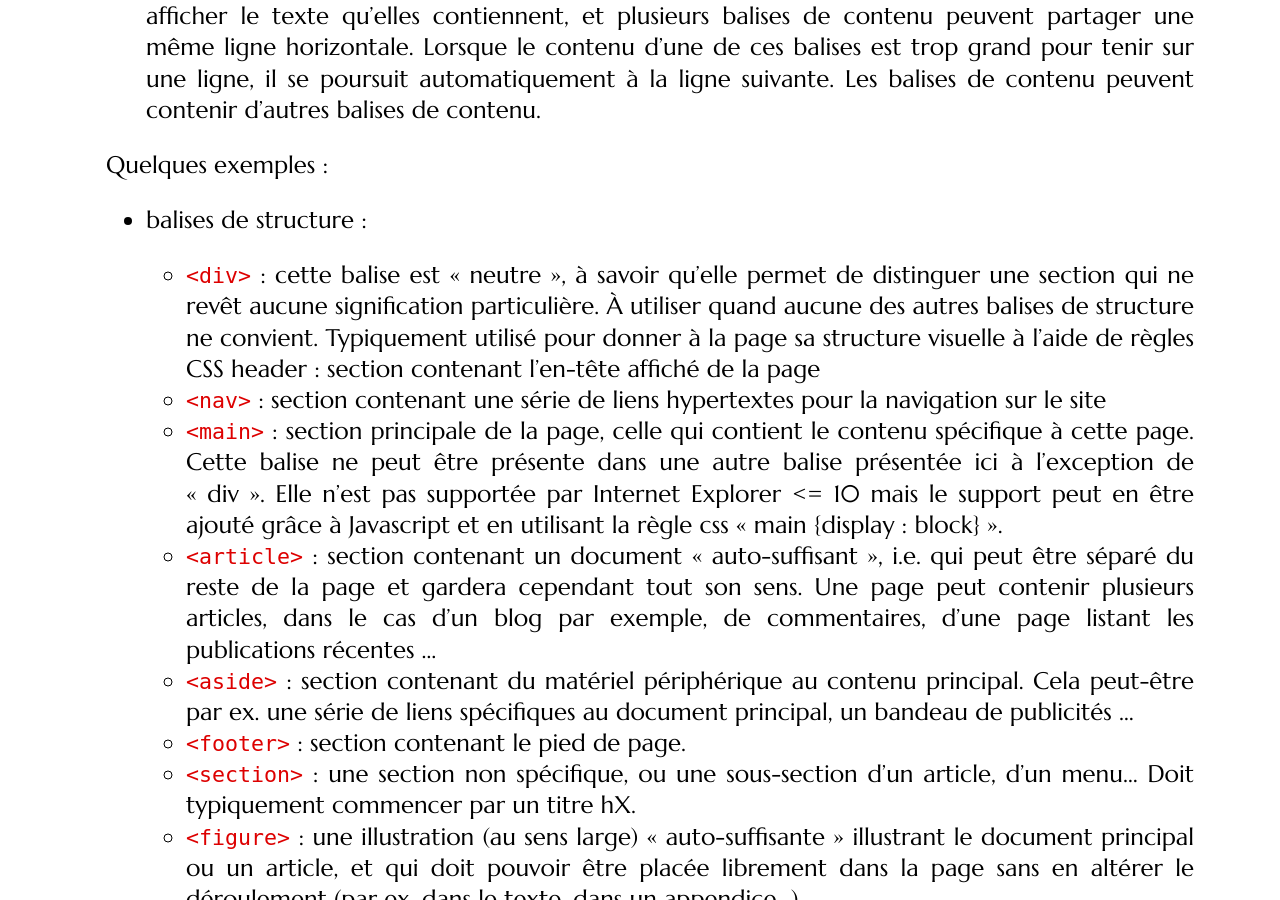
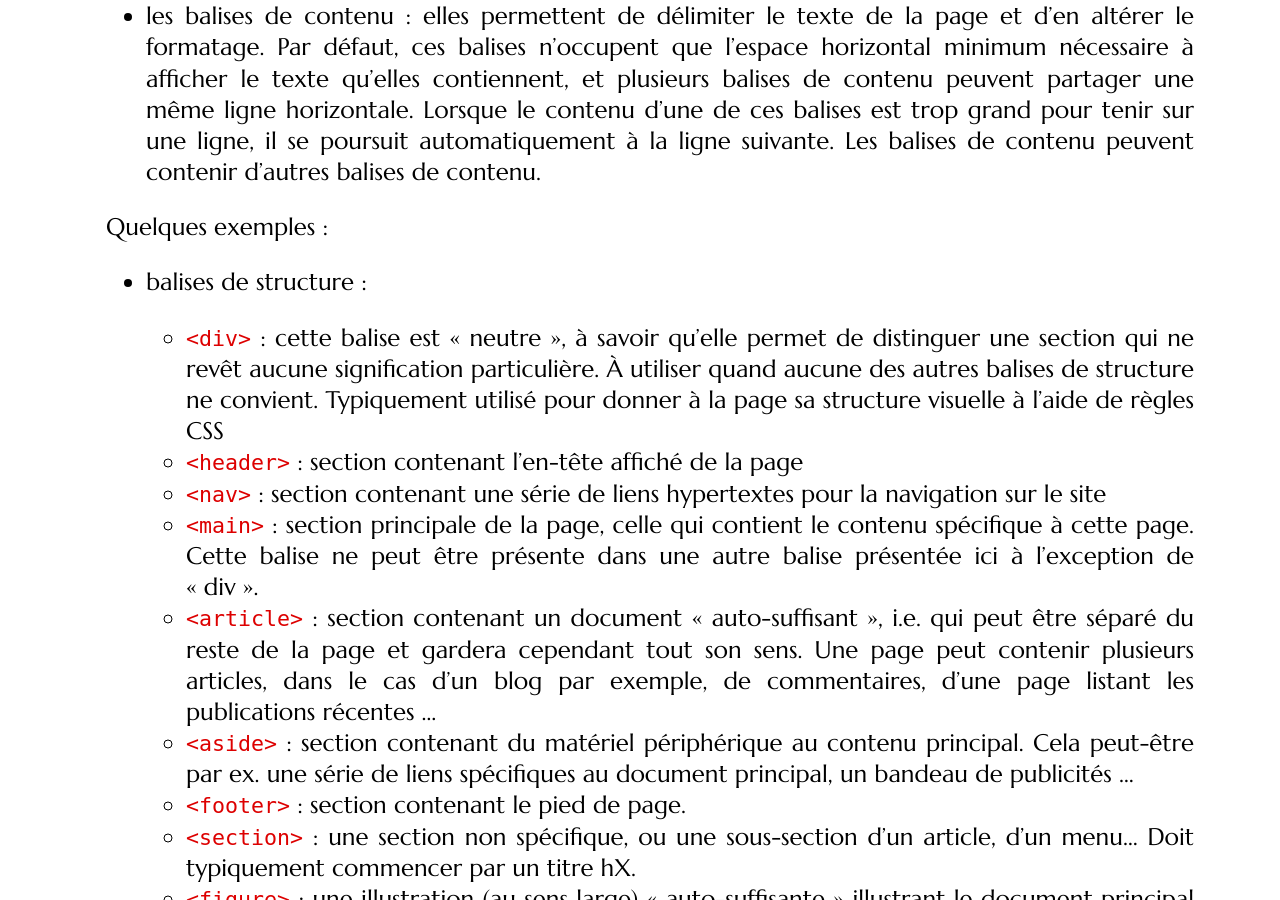
Before and after one commit to romainlebreton/R1.02-DeveloppementInterfacesWeb, a Jekyll site: the page built from tutorials/tutorial2.md, in a window 1280 px wide and 900 px high, scrolled down 603 px. Built offline with Jekyll 4.4.1, drawn with Linux system fonts in a browser that asks for light colours; some web fonts are replaced; comment, search, counter and statistics services are not loaded; some of the changed text lies outside the part shown.

Commit message:
small fixes

```diff
--- a/tutorials/tutorial2.md
+++ b/tutorials/tutorial2.md
@@ -35,15 +35,16 @@
    * `<div>` : cette balise est « neutre », à savoir qu'elle permet de distinguer
 une section qui ne revêt aucune signification particulière. À utiliser quand
 aucune des autres balises de structure ne convient. Typiquement utilisé pour
-donner à la page sa structure visuelle à l'aide de règles CSS header : section
-contenant l'en-tête affiché de la page
+donner à la page sa structure visuelle à l'aide de règles CSS
+   * `<header>` : section contenant l'en-tête affiché de la page
    * `<nav>` : section contenant une série de liens hypertextes pour la navigation
      sur le site
    * `<main>` : section principale de la page, celle qui contient le contenu
      spécifique à cette page. Cette balise ne peut être présente dans une autre
-     balise présentée ici à l'exception de « div ». Elle n'est pas supportée par
-     Internet Explorer <= 10 mais le support peut en être ajouté grâce à
-     Javascript et en utilisant la règle css « main {display : block} ».
+     balise présentée ici à l'exception de « div ».
+     <!-- Elle n'est pas supportée par Internet Explorer <= 10 mais le support peut -->
+     <!-- en être ajouté grâce à Javascript et en utilisant la règle css « main -->
+     <!-- {display : block} ». -->
    * `<article>` : section contenant un document « auto-suffisant », i.e. qui peut
      être séparé du reste de la page et gardera cependant tout son sens. Une
      page peut contenir plusieurs articles, dans le cas d'un blog par exemple,
@@ -76,20 +77,27 @@
 
 ## Structuration de la page
 
-Vous allez d'abord structurer logiquement le contenu du site à l'aide des balises de structure.
+Vous allez d'abord structurer logiquement le contenu du site à l'aide des
+balises de structure.
 
-1. Ajouter une balise `<header>`. Son contenu sera la citation du TD1 et une barre de navigation `<nav>`,
-2. Ajouter une balise `<main>` et une balise `<article>` et `<aside>`, mettre l'ancien contenu de la page dans `<article>` sauf les deux dernières sections. Celles-ci ("Les sites amis" et "Le Top 10 des derniers facts proposés") sont à mettre dans `<aside>`,
+1. Ajouter une balise `<header>`. Son contenu sera la citation du TD1 et une
+   barre de navigation `<nav>`,
+2. Ajouter une balise `<main>` et une balise `<article>` et `<aside>`, mettre
+   l'ancien contenu de la page dans `<article>` sauf les deux dernières
+   sections. Celles-ci ("Les sites amis" et "Le Top 10 des derniers facts
+   proposés") sont à mettre dans `<aside>`,
 3. Ajouter une balise `<footer>` qui contient le lien vers le retour au début du site.
-4. Ajouter dans la balise `<nav>` deux liens dans une structure de liste contenant :
-Un lien nommé "Accueil" qui pointe sur la page courante ("./index.html") et un nommé "Contact" qui pointe vers une page contact.html
-5. Construire cette page contact.html au même niveau que index.html. Y ajouter l'adresse avec la balise `<adress>`
-Contenant  :
+4. Ajouter dans la balise `<nav>` deux liens dans une structure de liste
+contenant : Un lien nommé "Accueil" qui pointe sur la page courante
+("./index.html") et un nommé "Contact" qui pointe vers une page contact.html
+5. Construire cette page contact.html au même niveau que index.html. Y ajouter
+l'adresse avec la balise `<adress>` contenant :
  * Email chuckn@caramail.com
  * IUT de Montpellier Sète
  * 99 avenue d'Occitanie
  * 34296 Montpellier Cedex 5
- Ainsi que l'image contanct.jpg pour bien illustrer que nous sommes à l'écoute.
+
+   Ainsi que l'image contanct.jpg pour bien illustrer que nous sommes à l'écoute.
 
 À ce point, le travail de division du site n'a pas encore de résultat visuel
 marquant. C'est avant tout un travail de structuration logique qui permet au
```
Also changed, not shown: other parts of tutorials/tutorial2.md (+13 -6 lines).
